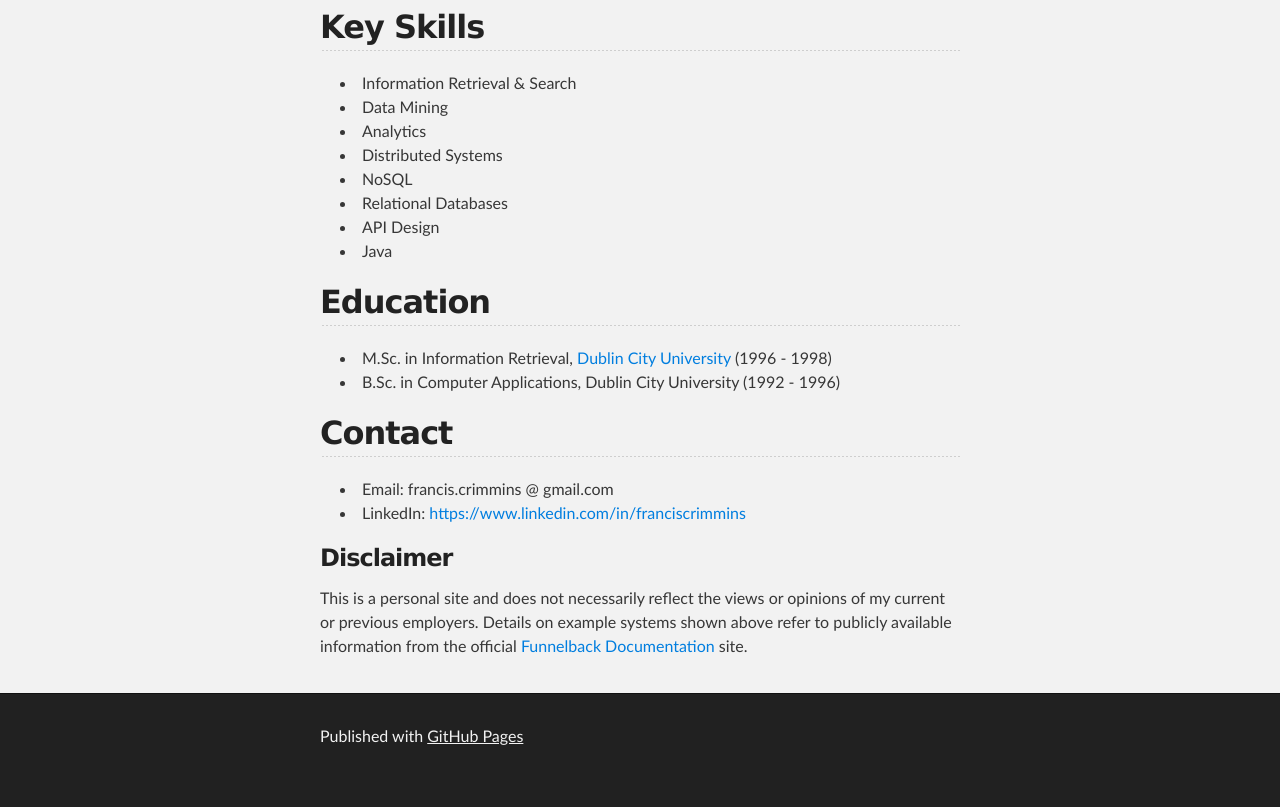
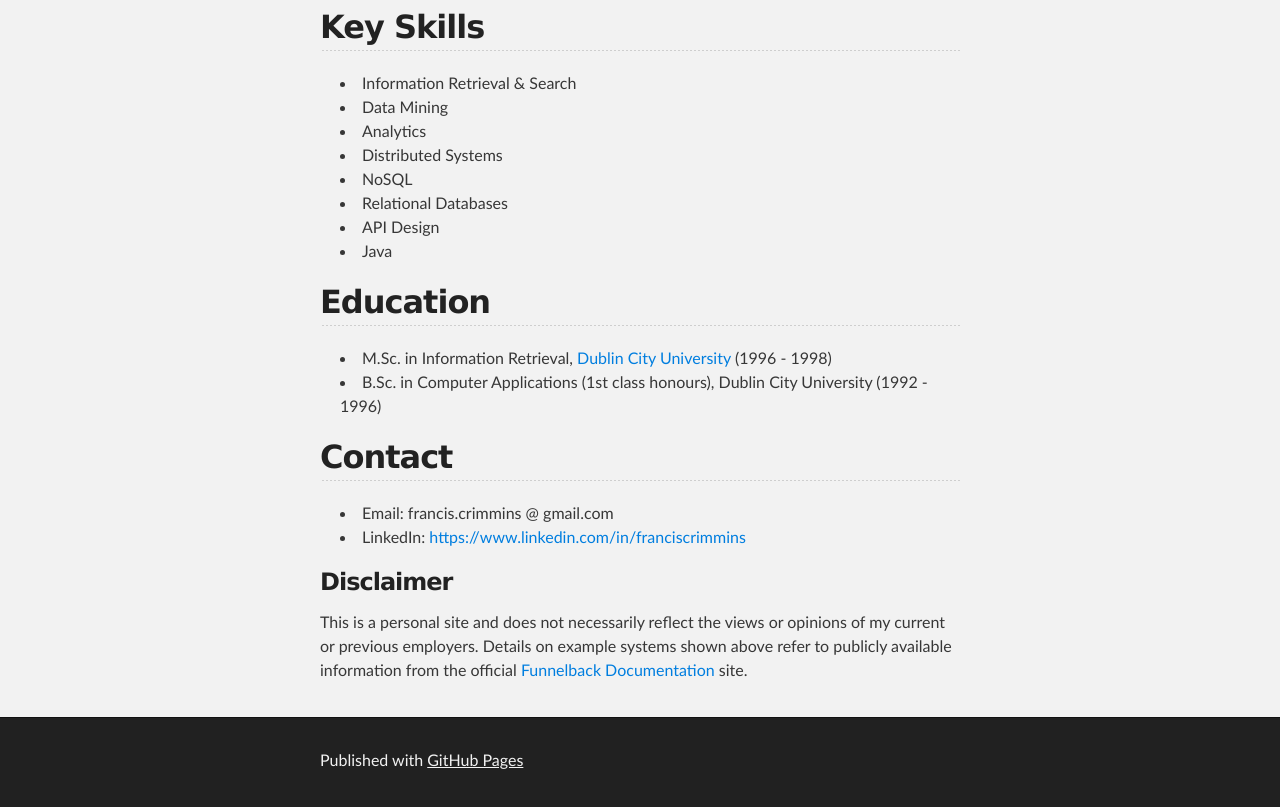
Before and after one commit to franciscrimmins/franciscrimmins.github.io, a plain HTML site: page index.html in a window 1280 px wide. Shown: the part 2684-3491 px from the top of the page. Before the commit the page ends 3467 px from the top, so only its background shows below. Drawn offline with Linux system fonts and the light colour scheme.

Commit message:
Replace master branch with page content via GitHub

```diff
--- a/index.html
+++ b/index.html
@@ -90,7 +90,7 @@
 
 <ul>
 <li>M.Sc. in Information Retrieval, <a href="http://dcu.ie/computing/index.shtml">Dublin City University</a> (1996 - 1998)</li>
-<li>B.Sc. in Computer Applications, Dublin City University (1992 - 1996)</li>
+<li>B.Sc. in Computer Applications (1st class honours), Dublin City University (1992 - 1996)</li>
 </ul><h2>
 <a name="contact" class="anchor" href="#contact"><span class="octicon octicon-link"></span></a>Contact</h2>
 
```
Also changed, not shown: params.json (+1 -1 lines).
